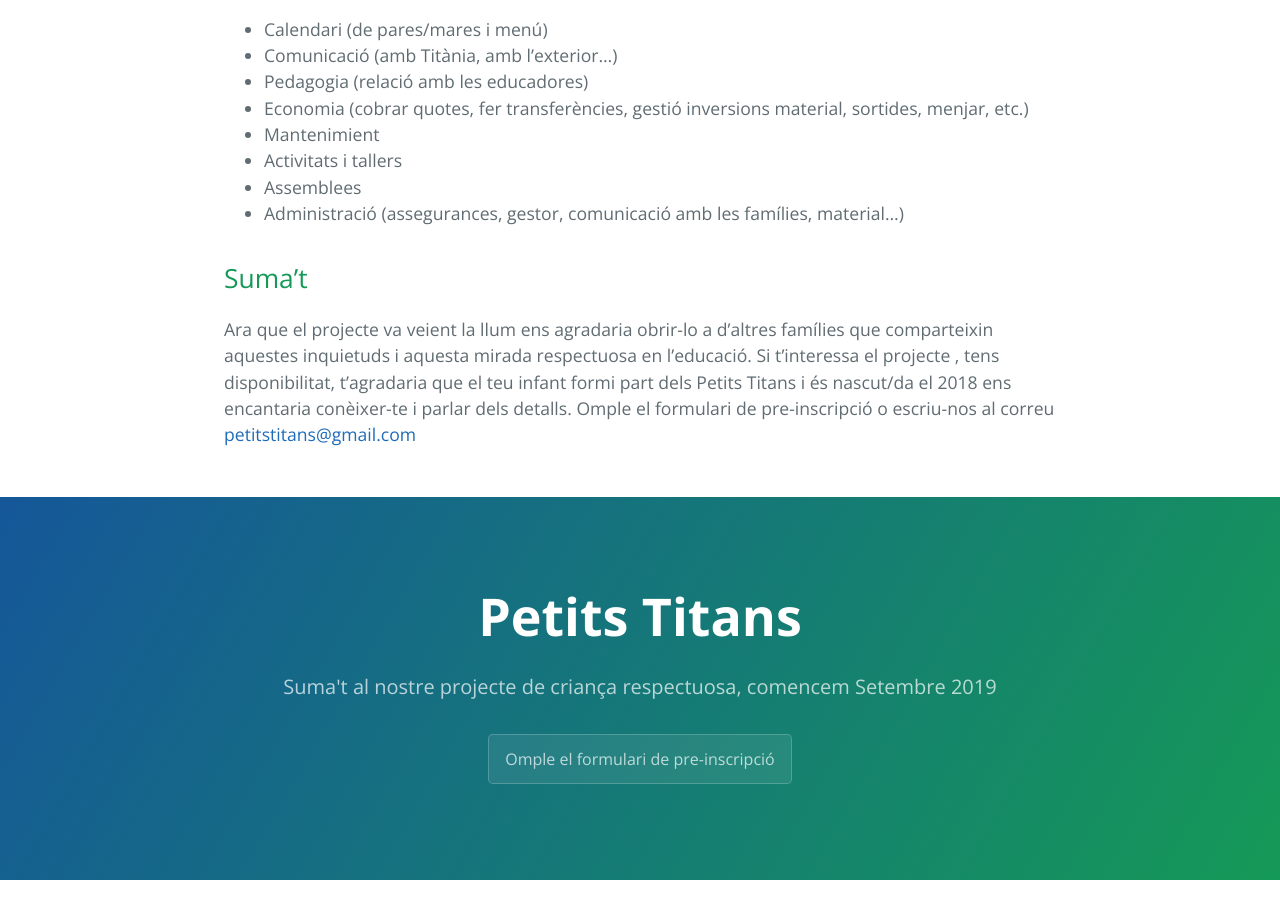
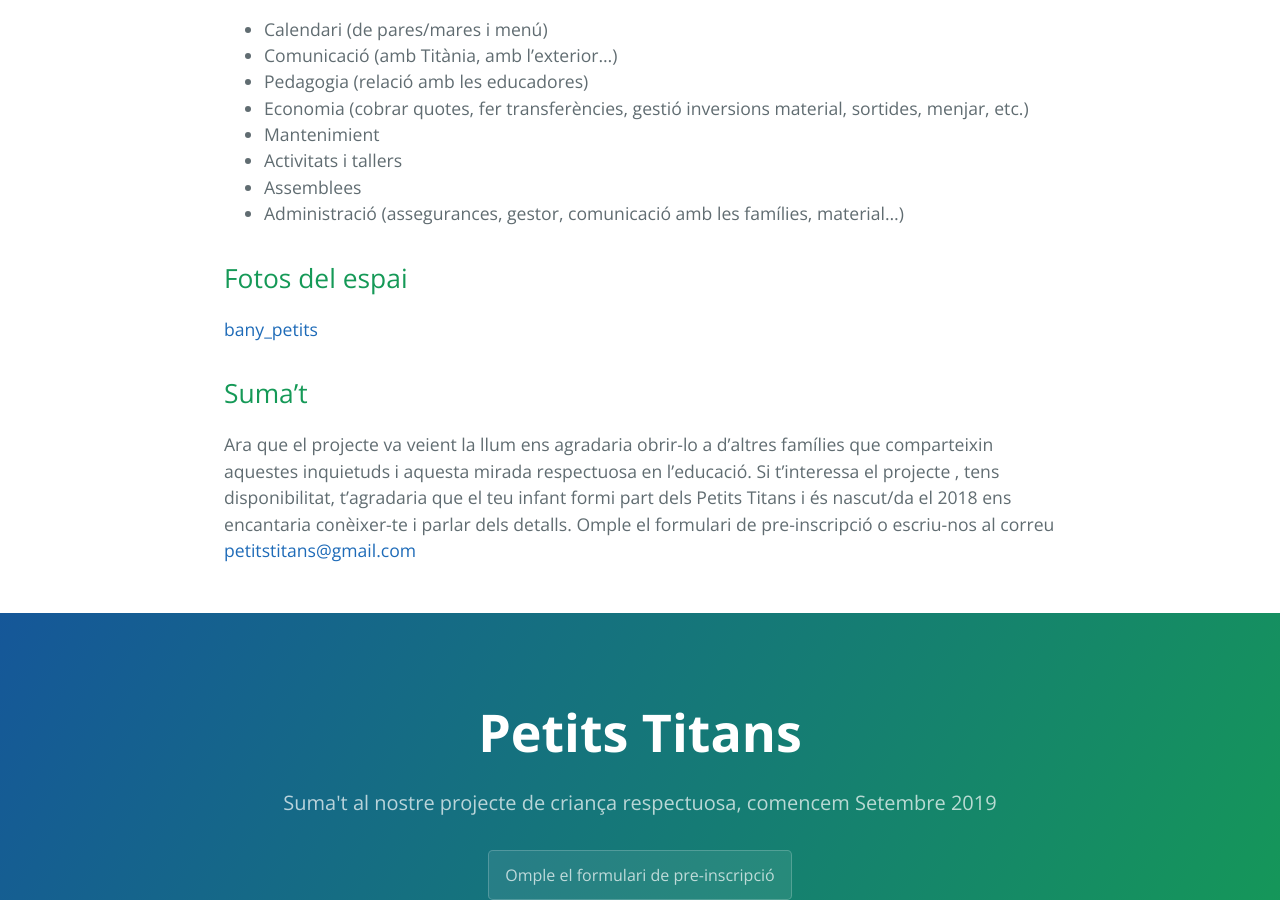
Before and after one commit to sseerrggii/Petits-Titans, a Jekyll site: the page built from index.md, in a window 1280 px wide and 900 px high, scrolled down 1390 px. Built offline with Jekyll 4.4.1, drawn with Linux system fonts in a browser that asks for light colours; our own code applies the rules of GitHub Pages for plain Markdown files; the repository's description, which GitHub fills in, is left out.

Commit message:
Update index.md

```diff
--- a/index.md
+++ b/index.md
@@ -37,6 +37,10 @@ Per a nosaltres també és un factor important la implicació per part de les fa
 *   Assemblees
 *   Administració (assegurances, gestor, comunicació amb les famílies, material…)
 
+## Fotos del espai
+
+[bany_petits](/assets/images/bany_petits.jpg)
+
 ## Suma't
 
 Ara que el projecte va veient la llum ens agradaria obrir-lo a d’altres famílies que comparteixin aquestes inquietuds i aquesta mirada respectuosa en l’educació. Si t’interessa el projecte , tens disponibilitat, t’agradaria que el teu infant formi part dels Petits Titans i és nascut/da el 2018 ens encantaria conèixer-te i parlar dels detalls. Omple el formulari de pre-inscripció o escriu-nos al correu  [petitstitans@gmail.com](mailto:petitstitans@gmail.com)
```
